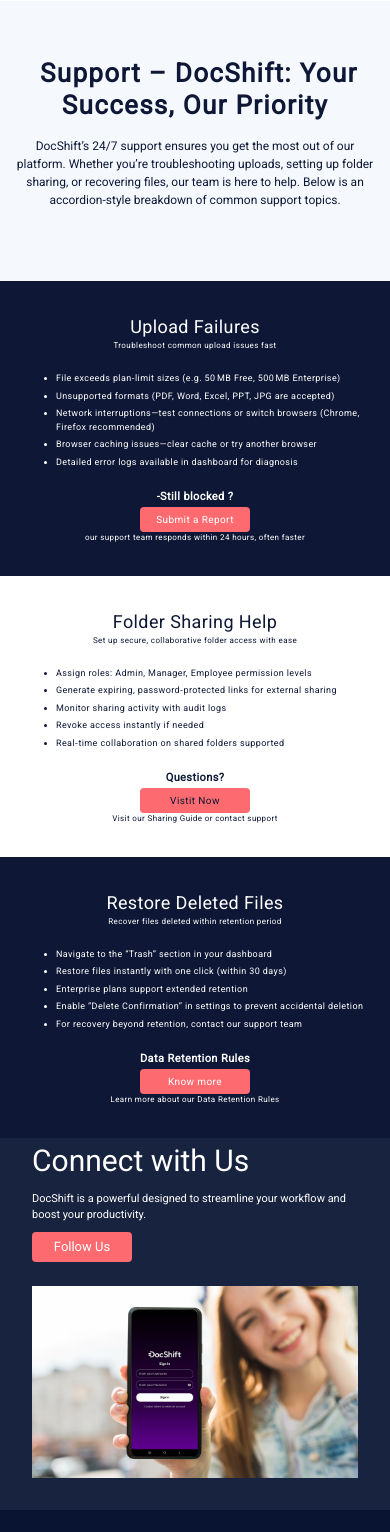
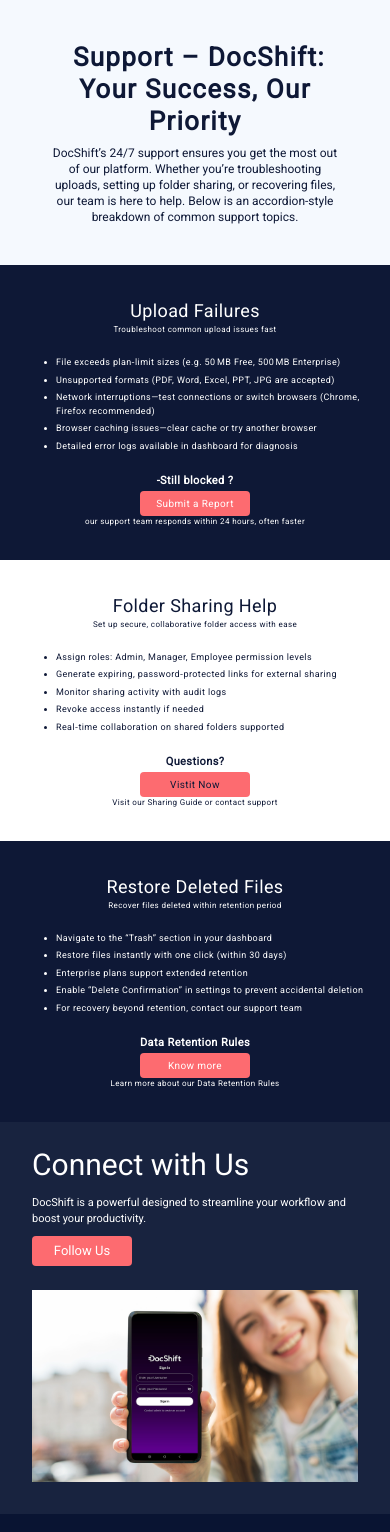
Before and after one commit to vandita-satarde/DocShift, a React (Vite) app in the folder frontend/: page /support in a window 390 px wide. Shown: the part 80-1612 px from the top of the page. Built offline with nearby package versions, Linux system fonts and the light colour scheme.

Commit message:
path change in home page

```diff
--- a/frontend/src/components/ConnectwithUs.jsx
+++ b/frontend/src/components/ConnectwithUs.jsx
@@ -2,10 +2,10 @@
 import image from '../assets/images/connectwus.png'
 import { Link } from 'react-router-dom'
 
-function ConnectwithUs() {
+function ConnectwithUs({className=''}) {
   return (
     <>
-      <div className='flex flex-col md:flex-row items-center gap-6 px-8 lg:px-30 pb-8 lg:pb-15 text-[#FFFFFF] bg-[#18233F]'>
+      <div className={`${className} flex flex-col md:flex-row items-center gap-6 px-8 lg:px-30 pb-8 lg:pb-15 text-[#FFFFFF] bg-[#18233F]`}>
         <div className='space-y-2 lg:space-y-6 '>
           <p className='text-[30px] md:text-[35px] lg:text-[49px] '>Connect with Us</p>
           <p className='text-[11px] md:text-[18px] lg:text-[20px] lg:leading-9 '>DocShift is a powerful designed to streamline your workflow and boost your productivity.</p>
--- a/frontend/src/components/Support.jsx
+++ b/frontend/src/components/Support.jsx
@@ -8,7 +8,7 @@
                     <p className='text-[18px] md:text-[40px] lg:text-[45px] '>{title1}</p>
                     <p className='text-[8px] md:text-[16px] lg:text-[21px] '>{subtext1}</p>
                 </div>
-                <ul className='list-disc text-[9px] md:text-[18px] lg:text-[22px] text-left space-y-1 md:space-y-3 lg:space-y-6 ml-8 md:ml-14 lg:ml-30 '>
+                <ul className='list-disc text-[9px] md:text-[18px] lg:text-[22px] text-left space-y-1 md:space-y-3 lg:space-y-6 ml-8 md:ml-16 lg:ml-30 '>
                     <li>{listItem1}</li>
                     <li>{listItem2}</li>
                     <li>{listItem3}</li>
@@ -16,8 +16,8 @@
                     <li>{listItem5}</li>
                 </ul>
                 <div className=' md:space-y-3 lg:space-y-6 '>
-                    <p className='text-[11px] md:text-[23px] lg:text-[30px] font-semibold '>{title2}</p>
-                    <button className='w-[110px] md:w-[150px] lg:w-[190px] h-[25px] md:h-[45px] bg-[#FD6B70] rounded-sm text-[10px] md:text-[14px] lg:text-[18px] '>{button}</button>
+                    <p className='text-[11px] md:text-[22px] lg:text-[30px] font-semibold '>{title2}</p>
+                    <button className='w-[110px] md:w-[170px] lg:w-[190px] h-[25px] md:h-[45px] bg-[#FD6B70] rounded-sm text-[10px] md:text-[15px] lg:text-[18px] '>{button}</button>
                     <p className='text-[8px] md:text-[13px] '>{subtext2}</p>
                 </div>
             </div>
--- a/frontend/src/pages/HomePage.jsx
+++ b/frontend/src/pages/HomePage.jsx
@@ -28,9 +28,9 @@
 import feature3 from "../assets/icons/Collaborate Securely 1.png"
 import feature4 from "../assets/icons/Ensure Compliance 1.png"
 import feature5 from "../assets/icons/Integrate Seamlessly 1.png"
-import customer1 from "../assets/images/homeimages/customer1.png"
-import customer2 from "../assets/images/homeimages/customer2.png"
-import customer3 from "../assets/images/homeimages/customer3.png"
+import customer1 from "../assets/images/homeimages/Customer1.png"
+import customer2 from "../assets/images/homeimages/Customer2.png"
+import customer3 from "../assets/images/homeimages/Customer3.png"
 
 
 const testimonialsData = [
--- a/frontend/src/pages/SupportPage.jsx
+++ b/frontend/src/pages/SupportPage.jsx
@@ -8,9 +8,9 @@
     return (
         <>
             <Navbar />
-            <div className='bg-[#F5F9FE] text-[#0E1836] text-center px-3 md:px-30 py-14 md:py-18 mt-[80px] md:mt-[90px] '>
-                <p className='text-[26px] md:text-[75px] font-semibold leading-8 md:leading-23 tracking-wider '> Support – DocShift: Your<br className='hidden md:block'  /> Success, Our Priority</p>
-                <p className='text-[12px] md:text-[24px] py-4 md:py-13 md:leading-11'>DocShift’s 24/7 support ensures you get the most out of our platform. Whether you’re<br className='hidden md:block' /> troubleshooting uploads, setting up folder sharing, or recovering files, our team is here to help.<br className='hidden md:block'  /> Below is an accordion-style breakdown of common support topics.</p>
+            <div className='bg-[#F5F9FE] text-[#0E1836] text-center px-13 md:px-24 lg:px-30 pb-8 md:pb-18 pt-30 md:pt-40 lg:pt-70 '>
+                <p className='text-[26px] md:text-[50px] lg:text-[75px] font-semibold leading-8 md:leading-15 lg:leading-23 tracking-wider '> Support – DocShift: Your<br className='hidden lg:block'  /> Success, Our Priority</p>
+                <p className='text-[12px] md:text-[23px] lg:text-[24px] py-2 md:py-5 lg:py-13 leading-4 md:leading-8 lg:leading-11'>DocShift’s 24/7 support ensures you get the most out of our platform. Whether you’re<br className='hidden lg:block' /> troubleshooting uploads, setting up folder sharing, or recovering files, our team is here to help.<br className='hidden lg:block'  /> Below is an accordion-style breakdown of common support topics.</p>
             </div>
 
             {/* upload reports */}
@@ -52,7 +52,7 @@
                 subtext2='Learn more about our Data Retention Rules'
             />
 
-            <ConnectwithUs />
+            <ConnectwithUs className='pt-5 md:pt-8'/>
             <Footer />
         </>
     )
```
